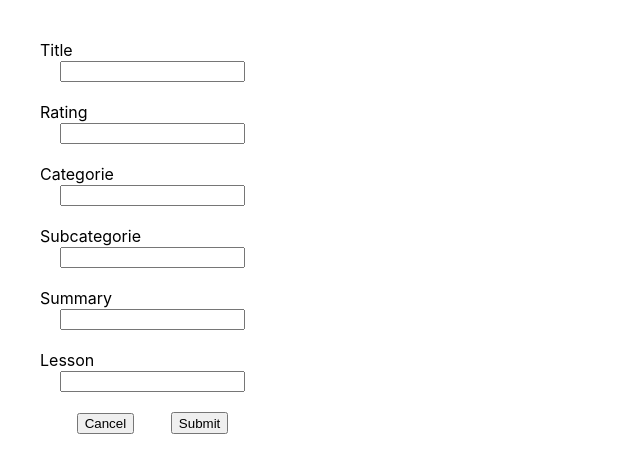
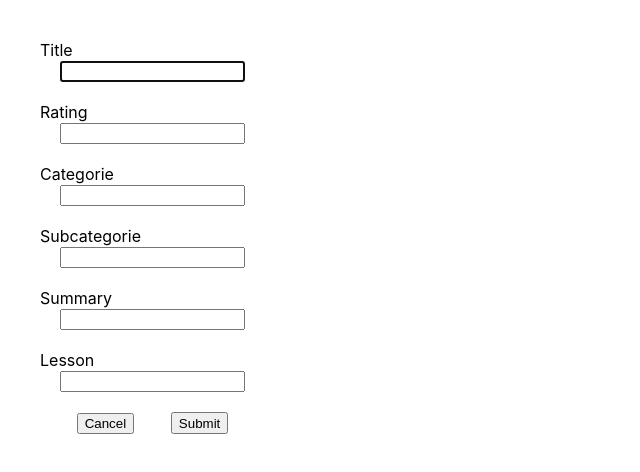
Before and after one commit to maximiliangustmann/capstone-project, a React (Create React App) app: page /create in a window 1280 px wide. Shown: the top 472 px of the page, without its empty margins (0-640 px from the left). Built offline with nearby package versions, Linux system fonts and the light colour scheme.

Commit message:
Autofocus first imput

```diff
--- a/src/components/CreateForm.js
+++ b/src/components/CreateForm.js
@@ -8,7 +8,7 @@ export default function CreateForm({ onSubmit }) {
     <Form onSubmit={handleSubmit}>
       <label>
         Title
-        <Input name="title" />
+        <Input autoFocus name="title" />
       </label>
       <label>
         Rating
```
